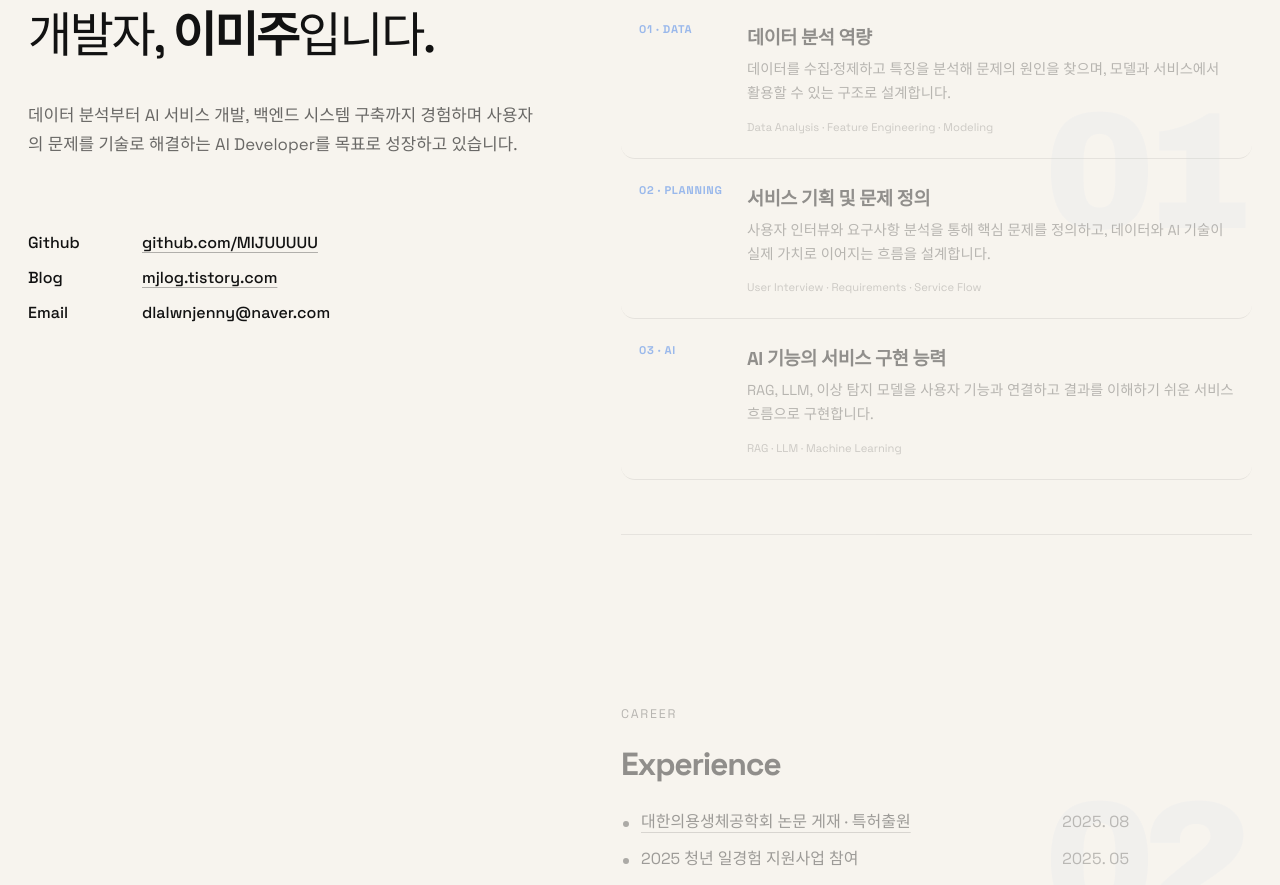
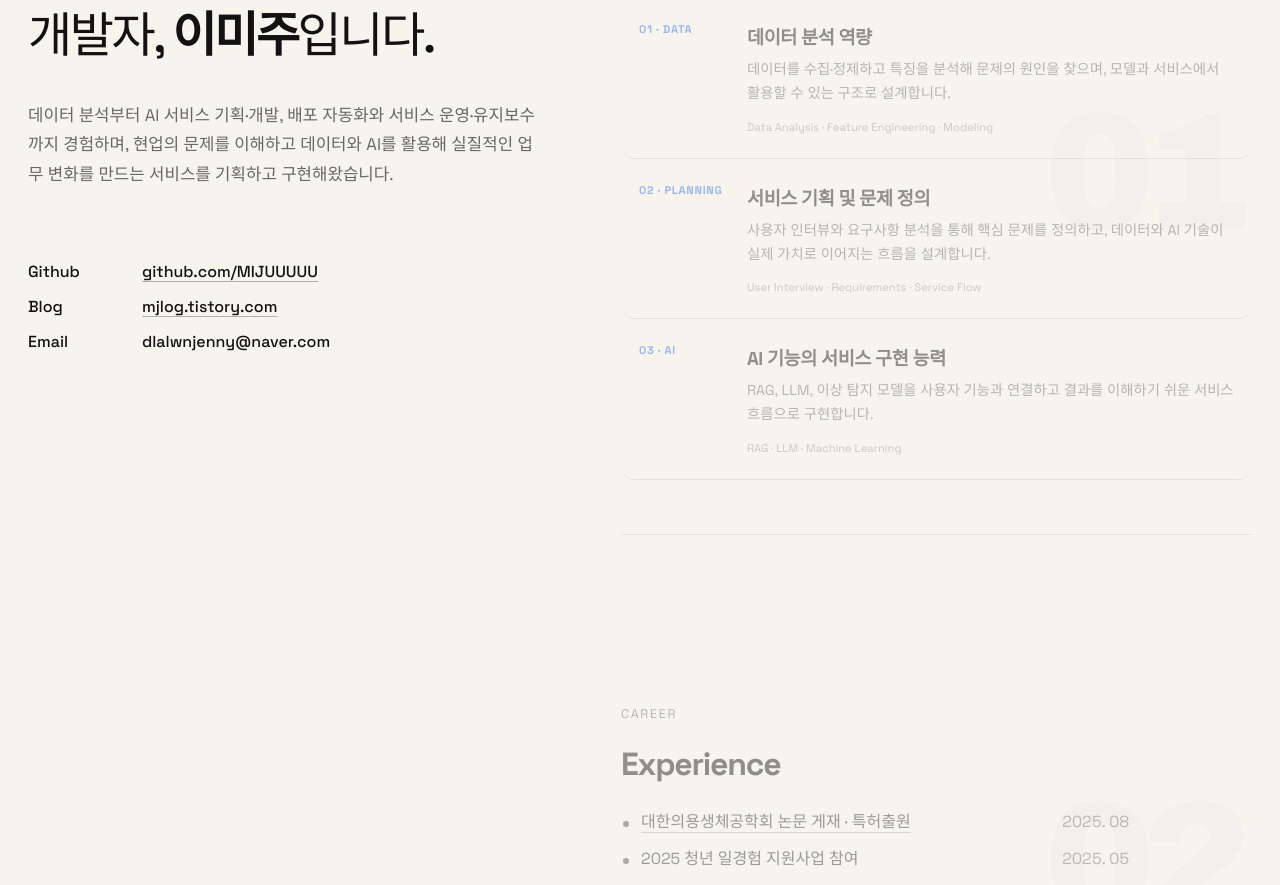
Before and after one commit to MIJUUUUU/portfolio, a React (Vite) app: page / in a window 1280 px wide. Shown: the part 1101-1986 px from the top of the page. Built offline with nearby package versions, Linux system fonts and the light colour scheme; a web font is replaced by a local one.

Commit message:
feat: About me 수정

```diff
--- a/src/App.jsx
+++ b/src/App.jsx
@@ -1365,9 +1365,7 @@ function App() {
             </h3>
 
             <p className="profile-copy">
-              데이터 분석부터 AI 서비스 개발, 백엔드 시스템 구축까지 경험하며
-              사용자의 문제를 기술로 해결하는 AI Developer를 목표로 성장하고
-              있습니다.
+데이터 분석부터 AI 서비스 기획·개발, 배포 자동화와 서비스 운영·유지보수까지 경험하며, 현업의 문제를 이해하고 데이터와 AI를 활용해 실질적인 업무 변화를 만드는 서비스를 기획하고 구현해왔습니다.
             </p>
 
             <dl className="contact-list">
```
